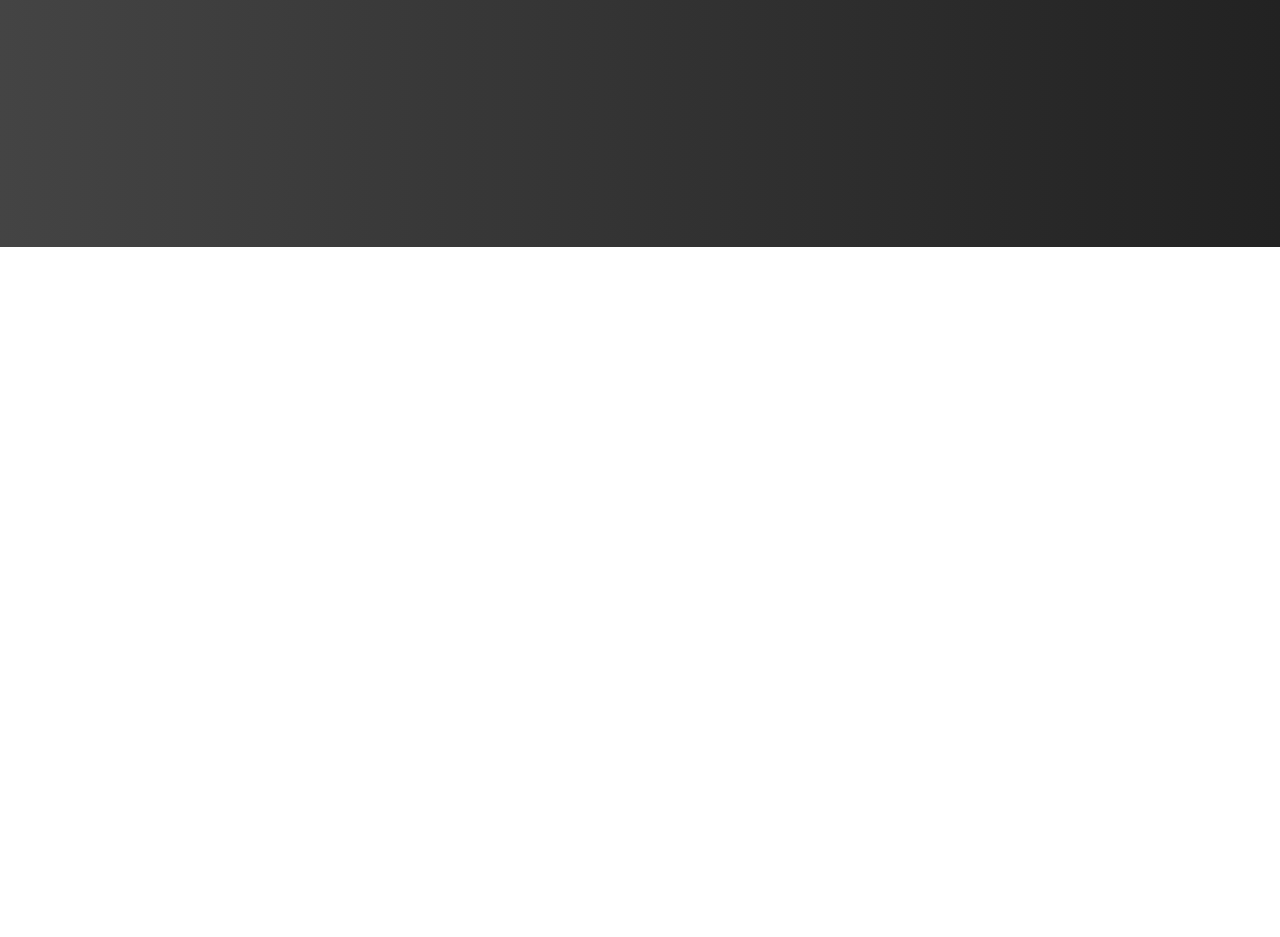
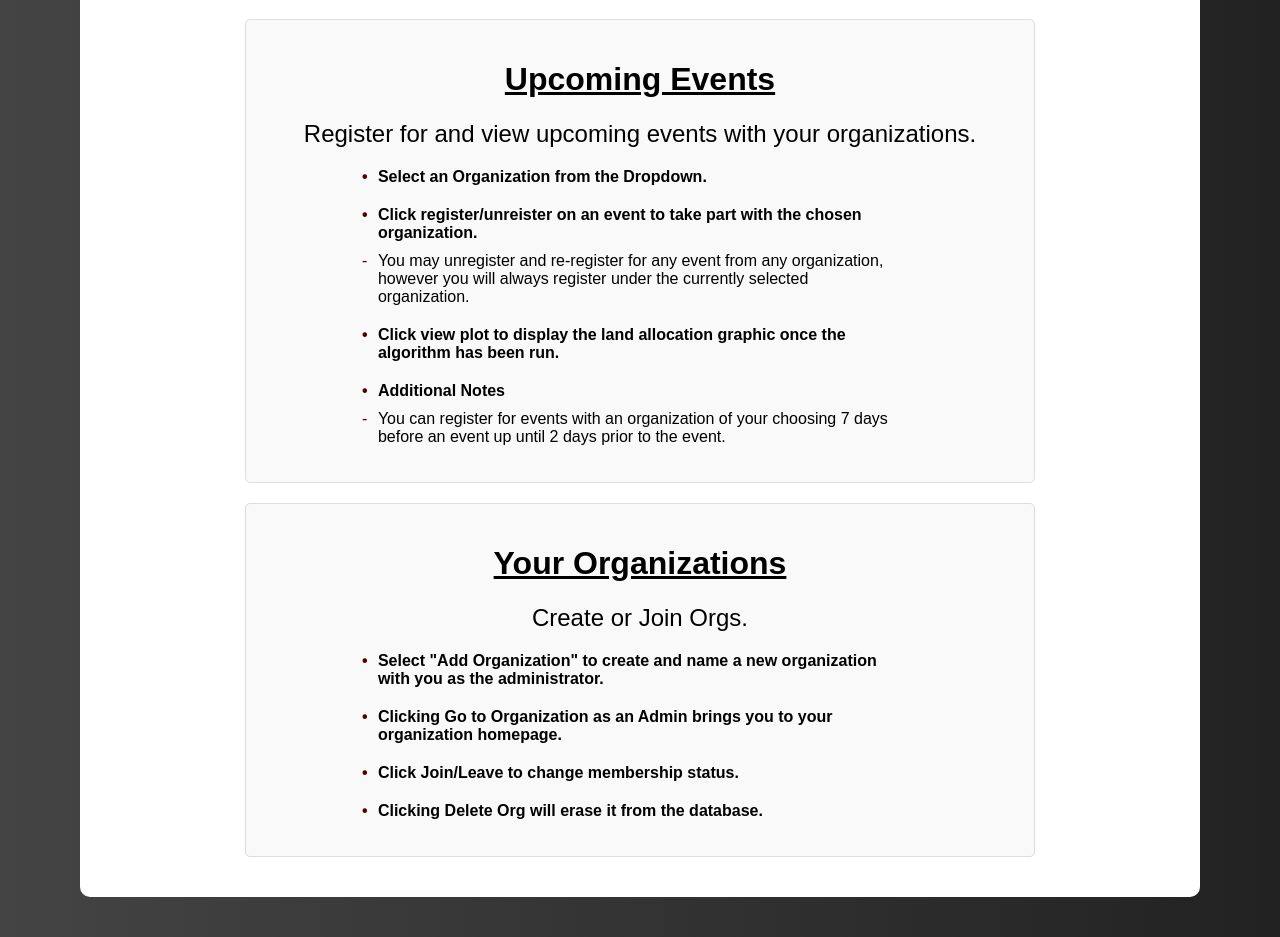
Before and after one commit to giancarlo-rodriguez/CSCE-482-Land-Rush, a React (Create React App) app in the folder static/land-rush/: page /student in a window 1280 px wide. Shown: the part 553-1490 px from the top of the page. Before the commit the page ends 800 px from the top, so only its background shows below. Built offline with nearby package versions, Linux system fonts and the light colour scheme.

Commit message:
if you change student-events.jsx, make sure it works for when I register for an event, so if i revist the page, it shows the event as already registered while only give an option to unregister

```diff
--- a/static/land-rush/src/pages/college-view/college-landing.jsx
+++ b/static/land-rush/src/pages/college-view/college-landing.jsx
@@ -5,7 +5,6 @@ function CollegeLanding() {
     <div className='instructions-container'>
       <div className='instructions'>
         <h1>University Home</h1>
-        <h4>Create and Modify Plots and Events and manage your organizations.</h4>
       </div>
       <div className='instructions'>
         <h1>Land Plots</h1>
--- a/static/land-rush/src/pages/org-view/org-events.jsx
+++ b/static/land-rush/src/pages/org-view/org-events.jsx
@@ -137,9 +137,9 @@ const OrgEvents = () => {
         <>
           <span className="timer">Registration closes at: {eventDateString}</span>
           {event.isRegistered ? (
-            <button className="unregister-button" onClick={handleUnregisterClick}>Unregister</button>
+            <button className="events-button" onClick={handleUnregisterClick}>Unregister</button>
           ) : (
-            <button className="register-button" onClick={handleRegisterClick}>Register</button>
+            <button className="events-button" onClick={handleRegisterClick}>Register</button>
           )}
         </>
       );
--- a/static/land-rush/src/pages/org-view/org-landing.jsx
+++ b/static/land-rush/src/pages/org-view/org-landing.jsx
@@ -2,9 +2,23 @@ import React from 'react';
 
 function OrgLanding() {
   return (
-    <div className="container">
-      <h1>Organization</h1>
-      <p>You are an organization officer.</p>
+    <div className='instructions-container'>
+      <div className='instructions'>
+        <h1>Organization Home</h1>
+      </div>
+      <div className='instructions'>
+        <h1>Upcoming Events</h1>
+        <h2>Register for and view upcoming events with your organizations.</h2>
+        <ul>
+          <li>Click register/unreister on an event to allow students to register for an event with your organization.</li>
+          <ul>
+          </ul>
+          <li>Additional Notes</li>
+          <ul>
+            <li>You can register for events with an organization of your choosing 7 days before an event up until 2 days prior to the event.</li>
+          </ul>
+        </ul>
+      </div>
     </div>
   );
 }
--- a/static/land-rush/src/pages/org-view/style.css
+++ b/static/land-rush/src/pages/org-view/style.css
@@ -260,3 +260,20 @@
     width: 1em;
     margin-left: -1em;
   }
+
+  .events-button {
+    padding: 10px;
+    margin-bottom: 5px;
+    margin-left: 5px;
+    border: none;
+    border-radius: 5px;
+    background-color: #f4efd0;
+    color: #000;
+    cursor: pointer;
+    font-weight: bold;
+    transition: background-color 0.3s ease;
+  }
+
+  .events-button:hover {
+    background-color: #B4A269;
+  }
--- a/static/land-rush/src/pages/student-view/student-landing.jsx
+++ b/static/land-rush/src/pages/student-view/student-landing.jsx
@@ -2,9 +2,36 @@ import React from 'react';
 
 function StudentLanding() {
   return (
-    <div className="container">
-      <h1>Student</h1>
-      <p>Student landing.</p>
+    <div className='instructions-container'>
+      <div className='instructions'>
+        <h1>Student Home</h1>
+      </div>
+      <div className='instructions'>
+        <h1>Upcoming Events</h1>
+        <h2>Register for and view upcoming events with your organizations.</h2>
+        <ul>
+          <li>Select an Organization from the Dropdown.</li>
+          <li>Click register/unreister on an event to take part with the chosen organization.</li>
+          <ul>
+            <li>You may unregister and re-register for any event from any organization, however you will always register under the currently selected organization.</li>
+          </ul>
+          <li>Click view plot to display the land allocation graphic once the algorithm has been run.</li>
+          <li>Additional Notes</li>
+          <ul>
+            <li>You can register for events with an organization of your choosing 7 days before an event up until 2 days prior to the event.</li>
+          </ul>
+        </ul>
+      </div>
+      <div className='instructions'>
+        <h1>Your Organizations</h1>
+        <h2>Create or Join Orgs.</h2>
+        <ul>
+          <li>Select "Add Organization" to create and name a new organization with you as the administrator.</li>
+          <li>Clicking Go to Organization as an Admin brings you to your organization homepage.</li>
+          <li>Click Join/Leave to change membership status.</li>
+          <li>Clicking Delete Org will erase it from the database.</li>
+        </ul>
+      </div>
     </div>
   );
 }
--- a/static/land-rush/src/pages/student-view/student.css
+++ b/static/land-rush/src/pages/student-view/student.css
@@ -354,3 +354,31 @@
   width: 1em;
   margin-left: -1em;
 }
+
+.org-dropdown {
+  width: 20%;
+  padding: 10px;
+  margin-bottom: 20px;
+  border: 2px solid #000;
+  border-radius: 5px;
+  background-color: #fff;
+  font-size: 16px;
+  color: #333;
+}
+
+.events-button {
+  padding: 10px;
+  margin-bottom: 5px;
+  margin-left: 5px;
+  border: none;
+  border-radius: 5px;
+  background-color: #f4efd0;
+  color: #000;
+  cursor: pointer;
+  font-weight: bold;
+  transition: background-color 0.3s ease;
+}
+
+.events-button:hover {
+  background-color: #B4A269;
+}
```
Also changed, not shown: static/land-rush/src/pages/student-view/student-events.jsx (+0 -38 lines), 1 other file (tests, documents, lock files or other folders).
